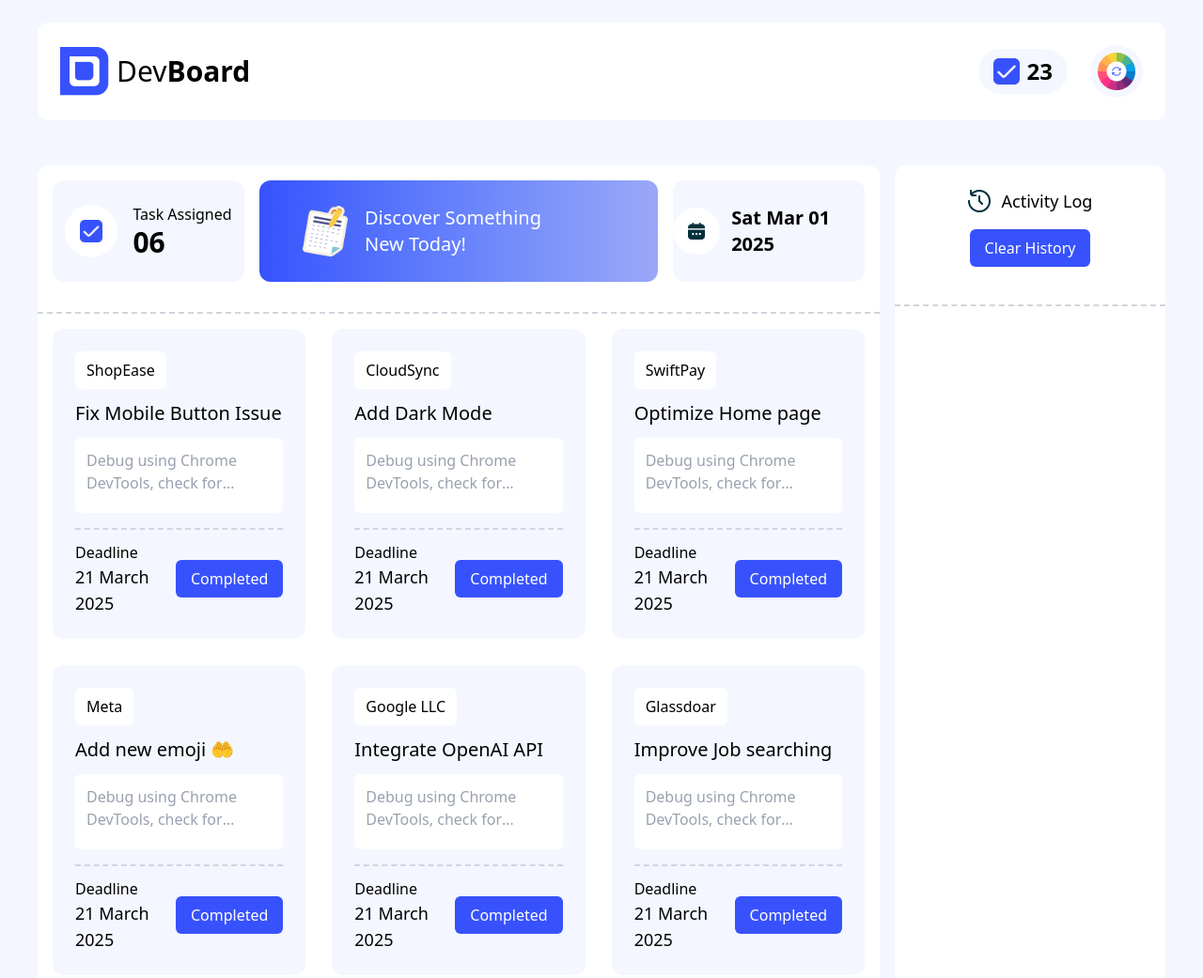
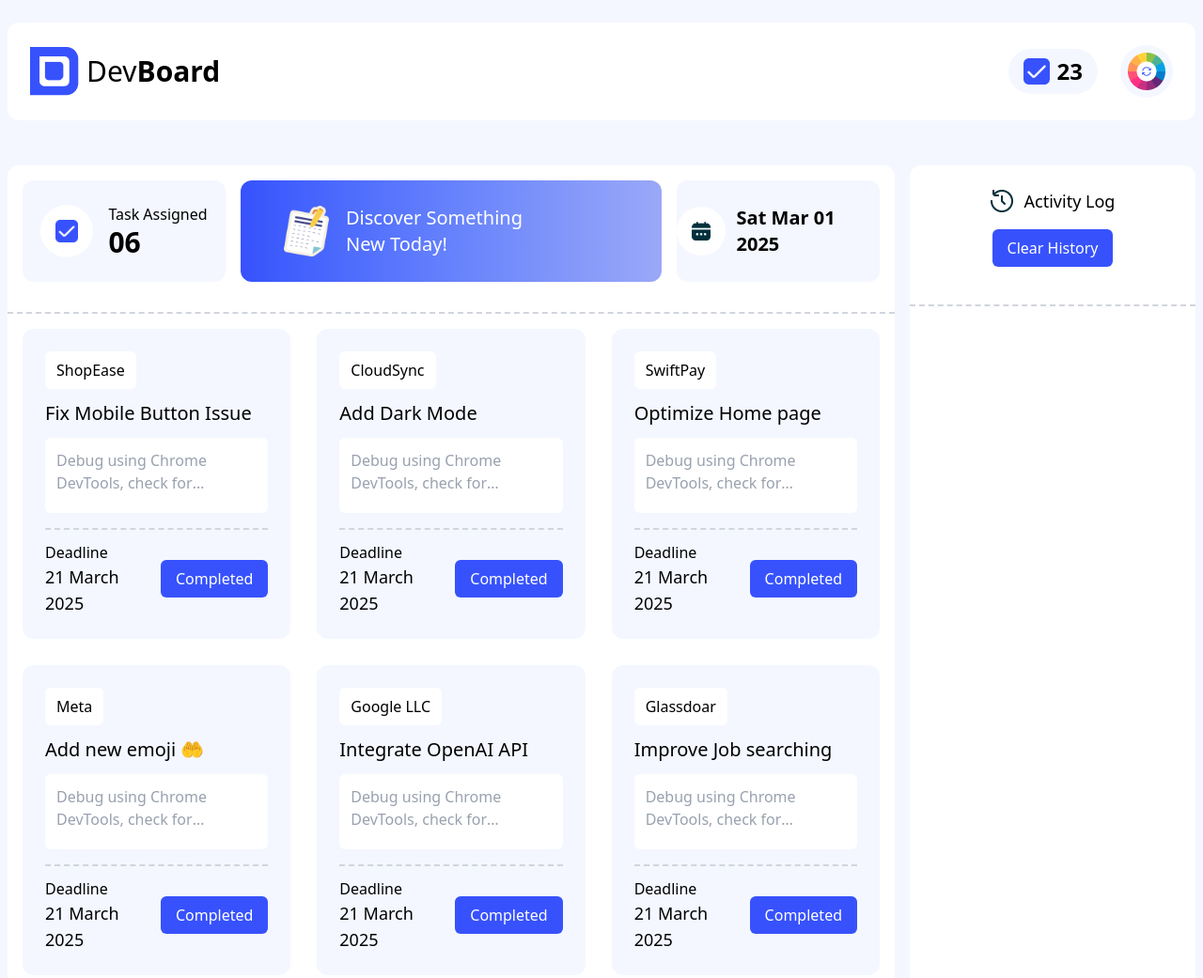
Before and after one commit to Sabbir-Hossain-00/PH-Main-Assignment-5-DevBoard, a plain HTML site: page index.html in a window 1280 px wide. Shown: the whole page at 94% size. Drawn offline with nearby package versions, Linux system fonts and the light colour scheme.

Commit message:
added something new

```diff
--- a/index.html
+++ b/index.html
@@ -11,7 +11,7 @@
 <body id="body" class="bg-[#F4F7FF]">
 
 
-    <header class="container mx-auto px-4 md:px-6 lg:px-8 xl:px-10 py-6">
+    <header class="container mx-auto px-4 md:px-2  py-6">
         <nav class="md:flex space-y-4 md:space-y-0 justify-between items-center bg-white p-6 rounded-xl">
             <!-- nav left -->
              <div class="flex  justify-center gap-2 items-center">
@@ -38,7 +38,7 @@
              </div>
         </nav>
     </header>
-    <main class="container mx-auto px-4 md:px-6 lg:px-8 xl:px-10 py-6">
+    <main class="container mx-auto px-4 md:px-2  py-6">
 
         <!-- main section -->
          <section class="grid md:grid-cols-4 gap-4">
```
